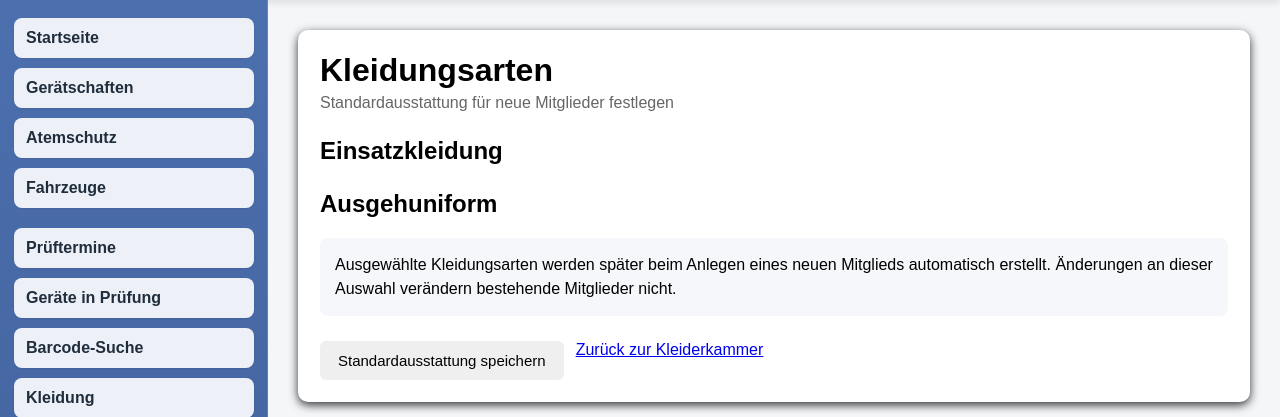
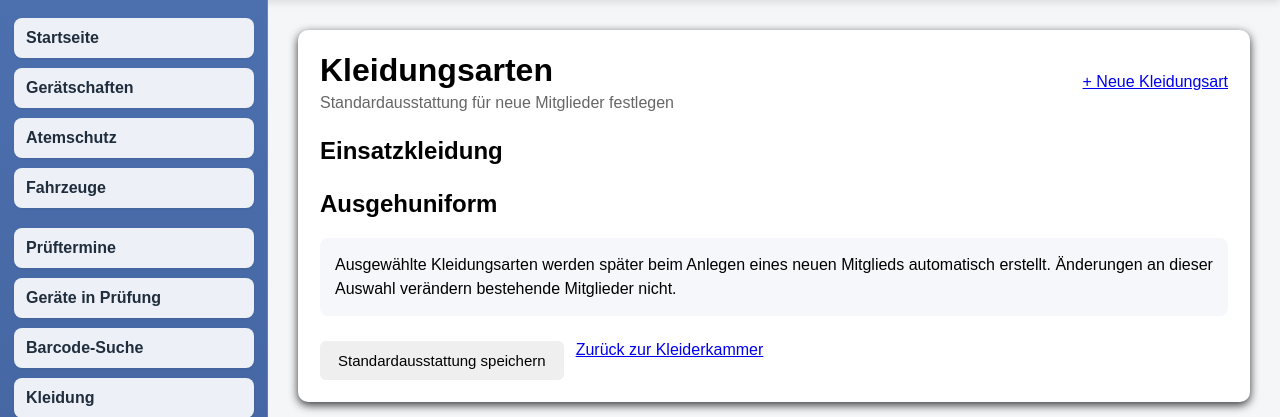
Before and after one commit to Martin22Him/feuerwehr-inventar, a Python web app: template templates/kleidungsarten_verwalten.html in a window 1280 px wide. Shown: the part 70-487 px from the top of the page. Run offline with Jinja, Linux system fonts and the light colour scheme; the template is opened without the code that fills it: most values are stand-ins (such as "Sample title", 1, 10 or a date in 2020).

Commit message:
kleidungsarten_verwalten.html

```diff
--- a/templates/kleidungsarten_verwalten.html
+++ b/templates/kleidungsarten_verwalten.html
@@ -103,6 +103,10 @@
                 Standardausstattung für neue Mitglieder festlegen
             </div>
         </div>
+
+        <a href="{{ url_for('kleidungsart_neu') }}">
+        + Neue Kleidungsart
+        </a>
 
     </div>
 
```
